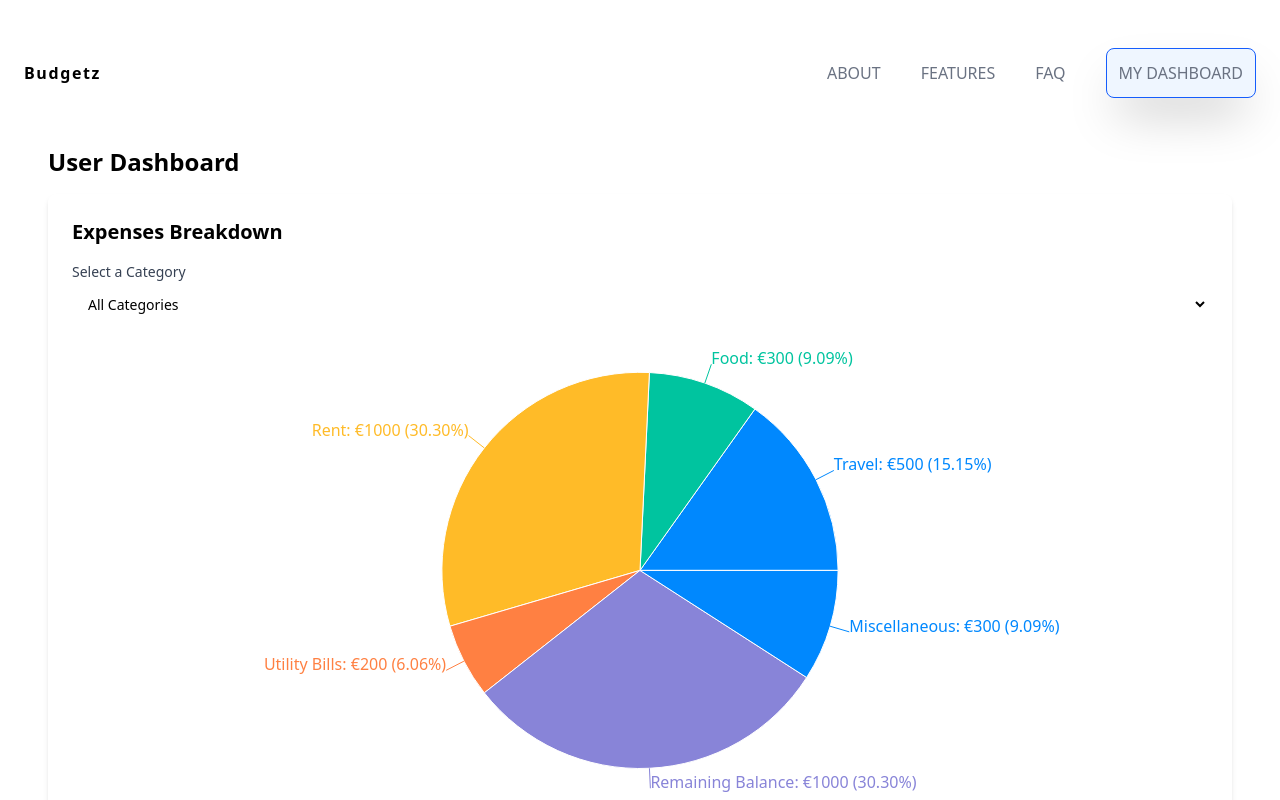
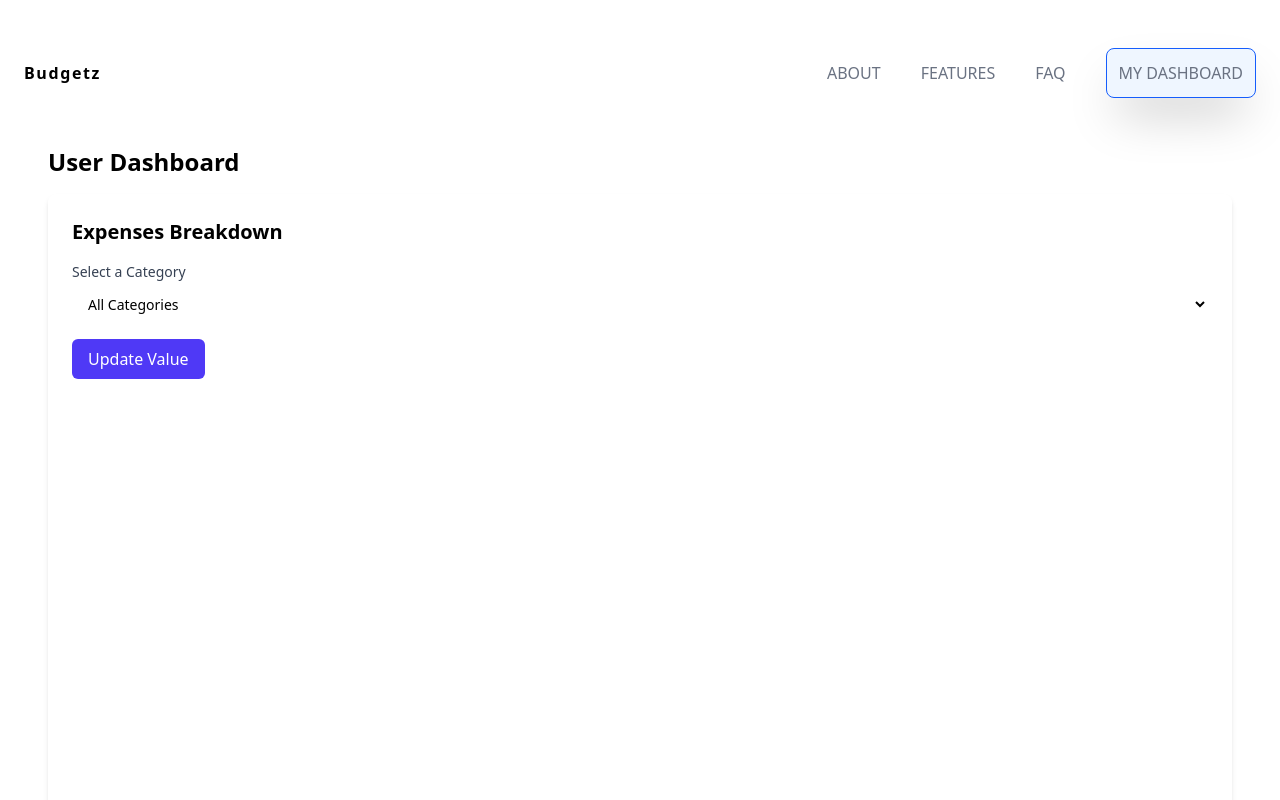
Before and after one commit to Process-Trusters-lisboa/Budgetz, a React (Vite) app: page /dashboard in a window 1280 px wide. Shown: the top 800 px of the page. Built offline with nearby package versions, Linux system fonts and the light colour scheme.

Commit message:
add form, remove generic dashboard amounts

```diff
--- a/src/components/Dashboard.jsx
+++ b/src/components/Dashboard.jsx
@@ -3,12 +3,12 @@ import { PieChart, Pie, Cell, Legend, Tooltip, ResponsiveContainer } from 'recha
 
 function Dashboard() {
   const [expensesData, setExpensesData] = useState([
-    { name: 'Travel', value: 500 },
-    { name: 'Food', value: 300 },
-    { name: 'Rent', value: 1000 },
-    { name: 'Utility Bills', value: 200 },
-    { name: 'Remaining Balance', value: 1000 },
-    { name: 'Miscellaneous', value: 300 },
+    { name: 'Travel' },
+    { name: 'Food' },
+    { name: 'Rent' },
+    { name: 'Utility Bills' },
+    { name: 'Remaining Balance' },
+    { name: 'Miscellaneous'},
   ]);
 
   const COLORS = ['#0088FE', '#00C49F', '#FFBB28', '#FF8042', '#8884D8'];
@@ -42,13 +42,18 @@ function Dashboard() {
     }
   };
 
+  const handleFormSubmit = (e) => {
+    e.preventDefault();
+    handleUpdateValue();
+  };
+
   return (
     <div className="p-4 sm:p-6">
       <h1 className="text-xl sm:text-2xl font-bold mb-4">User Dashboard</h1>
       <div className="bg-white p-4 sm:p-6 rounded-lg shadow-md">
         <h2 className="text-lg sm:text-xl font-semibold mb-4">Expenses Breakdown</h2>
 
-        <div className="mb-4">
+        <form onSubmit={handleFormSubmit} className="mb-4">
           <label htmlFor="category-select" className="block text-sm font-medium text-gray-700">
             Select a Category
           </label>
@@ -65,10 +70,9 @@ function Dashboard() {
               </option>
             ))}
           </select>
-        </div>
 
           {selectedCategory && (
-          <div className="mb-4">
+            <div className="mt-4">
               <label htmlFor="amount-input" className="block text-sm font-medium text-gray-700">
                 Enter Amount (€) to Add to {selectedCategory}
               </label>
@@ -81,14 +85,16 @@ function Dashboard() {
                 className="mt-1 block w-full pl-3 pr-10 py-2 text-base border-gray-300 focus:outline-none focus:ring-indigo-500 focus:border-indigo-500 sm:text-sm rounded-md"
                 placeholder="Enter amount in euros"
               />
+            </div>
+          )}
+
           <button
-              onClick={handleUpdateValue}
-              className="mt-2 w-full sm:w-auto px-4 py-2 bg-indigo-600 text-white rounded-md hover:bg-indigo-700"
+            type="submit"
+            className="mt-4 w-full sm:w-auto px-4 py-2 bg-indigo-600 text-white rounded-md hover:bg-indigo-700"
           >
             Update Value
           </button>
-          </div>
-        )}
+        </form>
 
         <div className="w-full h-[350px] sm:h-[400px] md:h-[500px] lg:h-[600px]">
           <ResponsiveContainer width="100%" height="100%">
```
Lines whose indentation alone changed are shown as unchanged.
